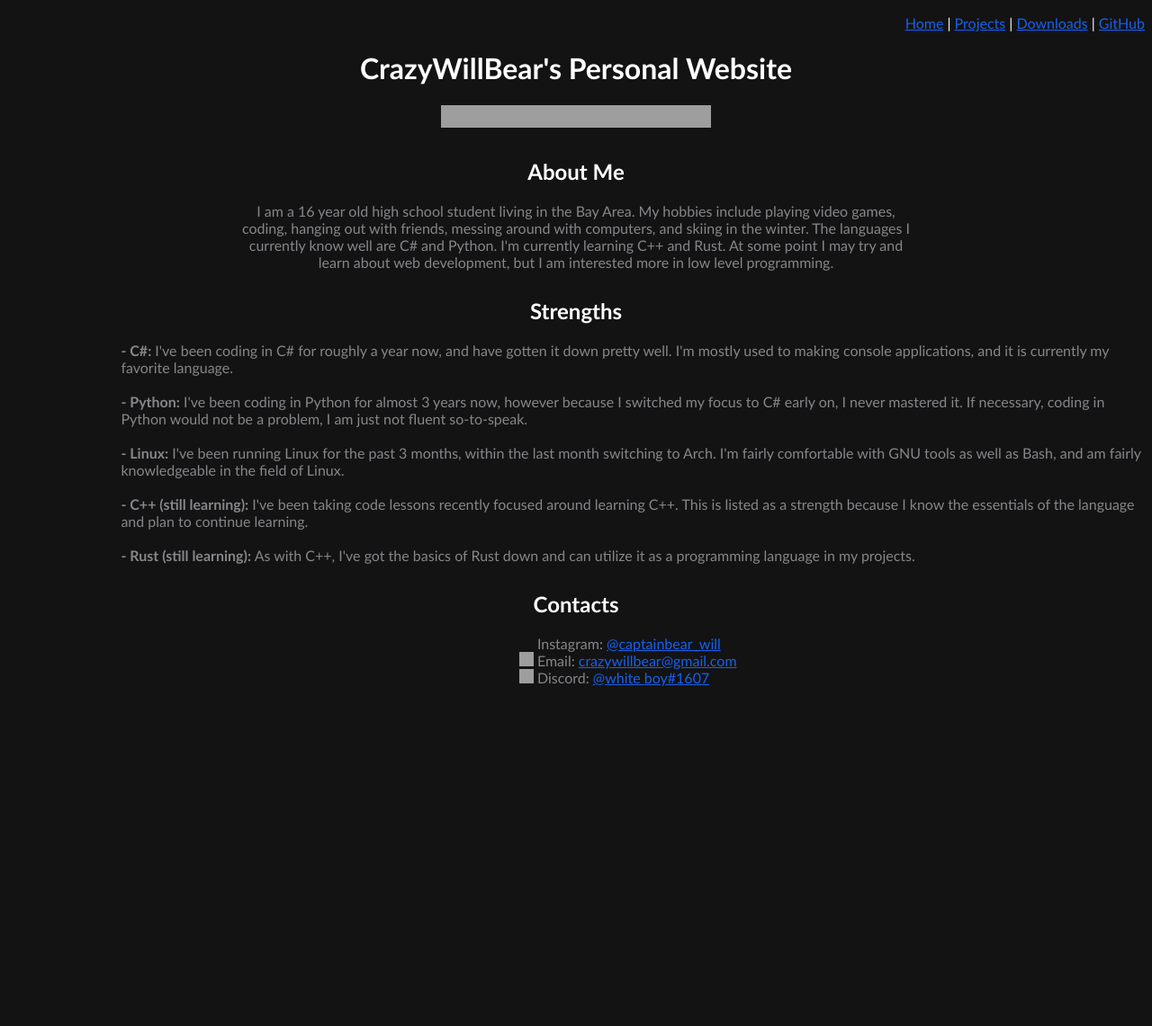
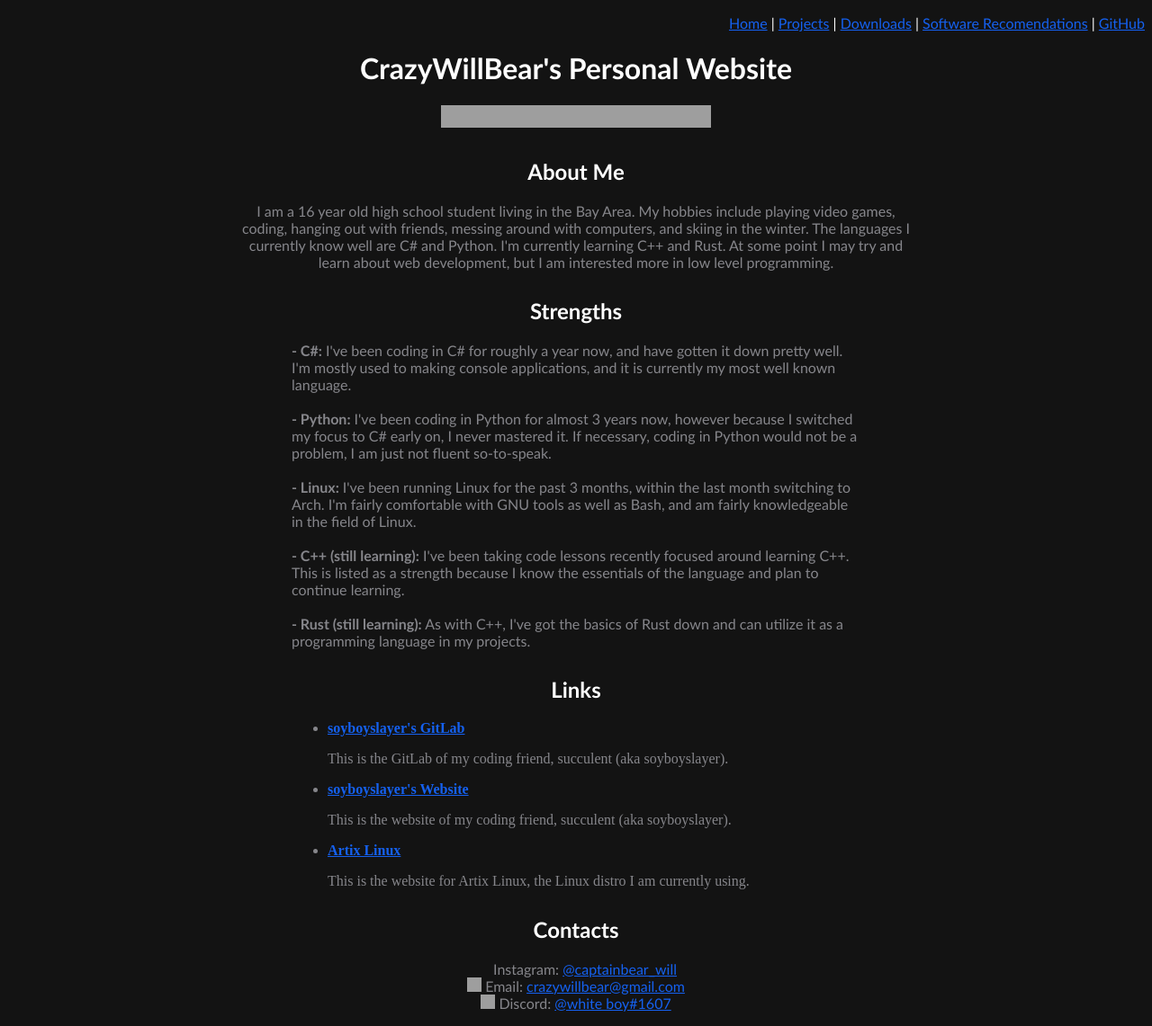
Before and after one commit to CrazyWillBear/CrazyWillBear.github.io, a PHP site: page / in a window 1280 px wide. Shown: the whole page at 90% size. Before the commit the page ends 763 px from the top, so only its background shows below. Run offline with PHP 8.4, Linux system fonts and the light colour scheme; grey boxes are pictures that could not be loaded.

Commit message:
Overhaul

```diff
--- a/downloads/index.html
+++ b/downloads/index.html
@@ -20,7 +20,7 @@
 	<body>
 		<div class="pages">
                         <p style="font-family: Trebuchet MS">
-                        <a href="/">Home</a>     |     <a href="/projects">Projects</a>     |    <a href="/downloads">Downloads</a>     |     <a href="https://github.com/CrazyWillBear" target="_blank" rel="noreferrer noopener">GitHub</a>
+                        <a href="/">Home</a>     |     <a href="/projects">Projects</a>     |    <a href="/downloads">Downloads</a>     |     <a href="/software-recommendations">Software Recomendations</a>     |     <a href="https://github.com/CrazyWillBear">GitHub</a>
                         </p>
                 </div>
 		<div class="header">
--- a/index.html
+++ b/index.html
@@ -20,7 +20,7 @@
 	<body>
 		<div class="pages">
 			<p style="font-family: Trebuchet MS">
-			<a href="/">Home</a>     |     <a href="/projects">Projects</a>     |    <a href="/downloads">Downloads</a>     |     <a href="https://github.com/CrazyWillBear" target="_blank" rel="noreferrer noopener">GitHub</a>
+			<a href="/">Home</a>     |     <a href="/projects">Projects</a>     |    <a href="/downloads">Downloads</a>     |     <a href="/software-recommendations">Software Recomendations</a>     |     <a href="https://github.com/CrazyWillBear">GitHub</a>
 			</p>
 		</div>
 
@@ -46,7 +46,7 @@
 		</div>
 		<div class="list">
 			<p style="font-family: Trebuchet MS">
-				<b>- C#:</b> I've been coding in C# for roughly a year now, and have gotten it down pretty well. I'm mostly used to making console applications, and it is currently my favorite language.
+				<b>- C#:</b> I've been coding in C# for roughly a year now, and have gotten it down pretty well. I'm mostly used to making console applications, and it is currently my most well known language.
 				<br>
 				<br>
 				<b>- Python:</b> I've been coding in Python for almost 3 years now, however because I switched my focus to C# early on, I never mastered it. If necessary, coding in Python would not be a problem, I am just not fluent so-to-speak.
@@ -62,6 +62,26 @@
 			</p>
 		</div>
 
+    <div class="subheader">
+			<h2 style="font-family: Trebuchet MS">Links</h2>
+		</div>
+    <div class="list">
+      <ul>
+        <li><b><a href="https://gitlab.com/soyboyslayer" target="_blank" rel="noopener noreferrer">soyboyslayer's GitLab</a></b></li>
+        <p>
+          This is the GitLab of my coding friend, succulent (aka soyboyslayer).
+        </p>
+        <li><b><a href="https://soyboyslayer.glitch.me/" target="_blank" rel="noopener noreferrer">soyboyslayer's Website</a></b></li>
+        <p>
+          This is the website of my coding friend, succulent (aka soyboyslayer).
+        </p>
+        <li><b><a href="https://artixlinux.org/" target="_blank" rel="noopener noreferrer">Artix Linux</a></b></li>
+        <p>
+          This is the website for Artix Linux, the Linux distro I am currently using.
+        </p>
+      </ul>
+    </div>
+
 		<div class="subheader">
 			<h2 style="font-family: Trebuchet MS">Contacts</h2>
 		</div>
--- a/projects/index.html
+++ b/projects/index.html
@@ -20,7 +20,7 @@
 	<body>
 		<div class="pages">
 			<p style="font-family: Trebuchet MS">
-			<a href="/">Home</a>     |     <a href="/projects">Projects</a>     |     <a href="/downloads">Downloads</a>     |     <a href="https://github.com/CrazyWillBear" target="_blank" rel="noreferrer noopener">GitHub</a>
+			<a href="/">Home</a>     |     <a href="/projects">Projects</a>     |     <a href="/downloads">Downloads</a>     |     <a href="/software-recommendations">Software Recomendations</a>     |     <a href="https://github.com/CrazyWillBear">GitHub</a>
 			</p>
 		</div>
 
--- a/style.css
+++ b/style.css
@@ -36,7 +36,8 @@ body {
 
 .list {
 	margin-left: auto;
-	width: 90%;
+  margin-right: auto;
+	width: 50%;
 	color: #86868B;
 }
 
@@ -46,8 +47,7 @@ body {
 
 .contacts {
 	color: #86868B;
-	margin-left: auto;
-	width: 55%;
+	text-align: center;
 }
 
 table, th, td {
@@ -69,4 +69,4 @@ h3 {
 
 a {
 	color: #1561f0
-}
+};
```
Also changed, not shown: software-recommendations/index.html (added, +81 -0 lines).
